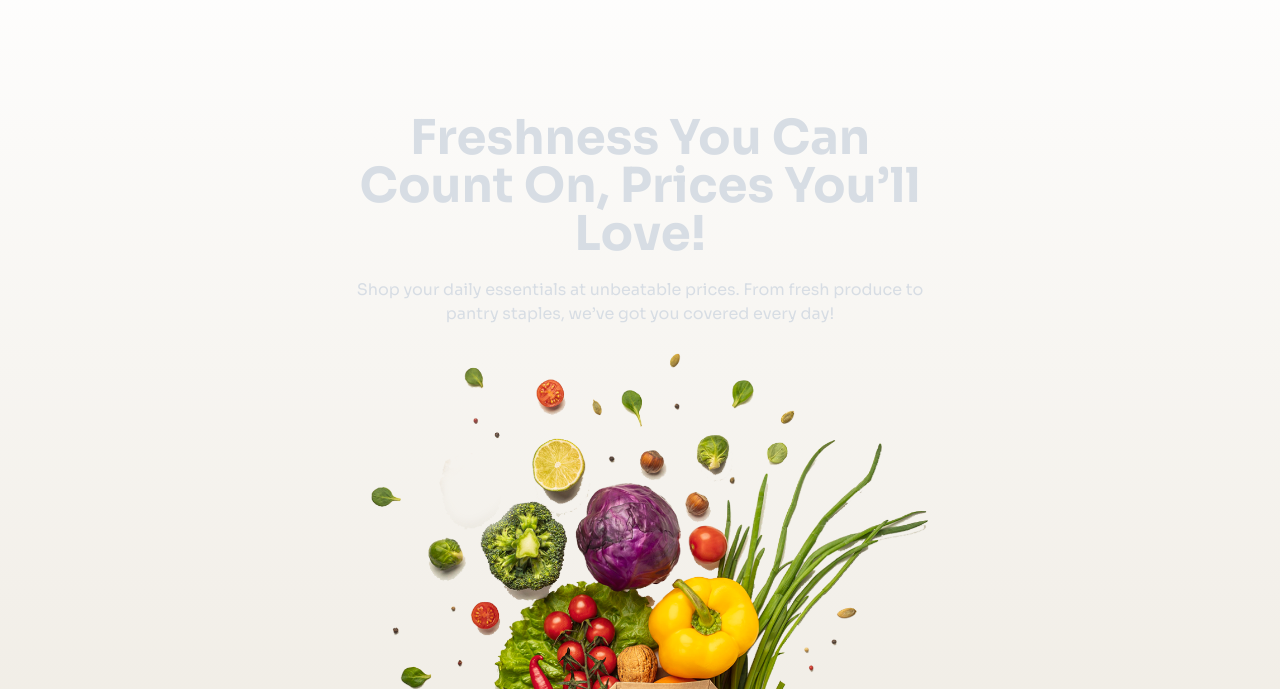
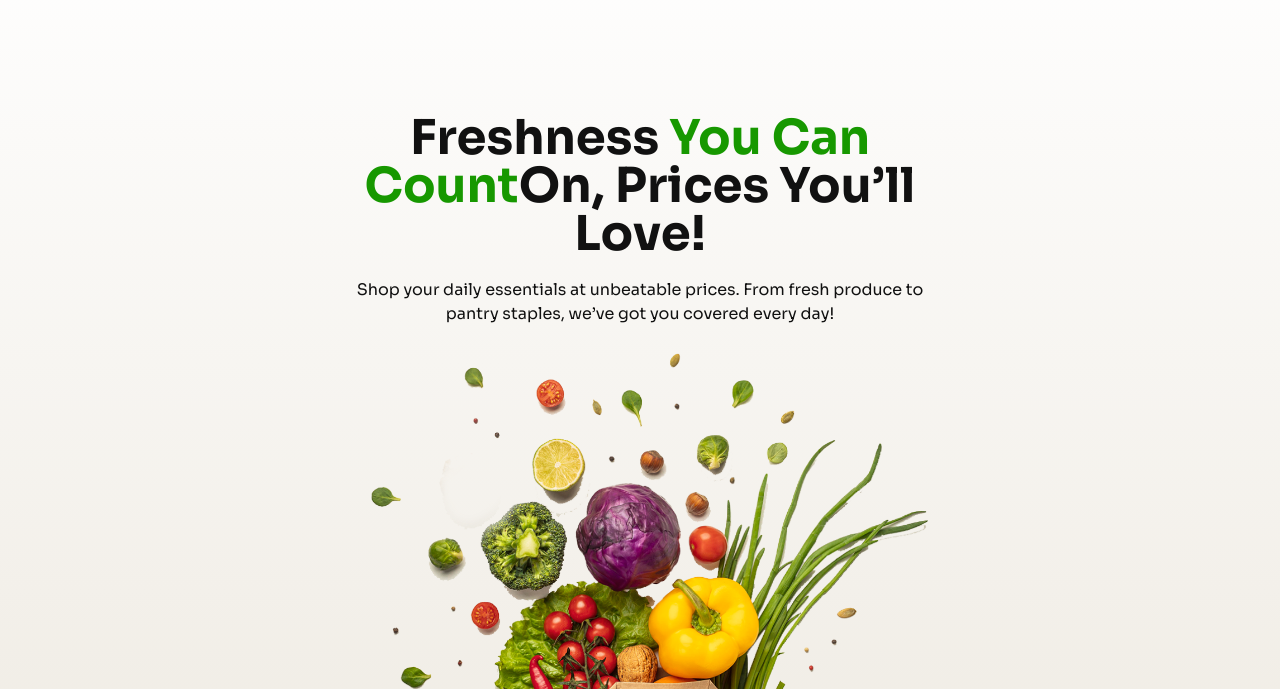
Before and after one commit to arifahmedbd/assignment3, a plain HTML site: page index.html in a window 1280 px wide. Shown: the part 111-800 px from the top of the page. Drawn offline with nearby package versions, Linux system fonts and the light colour scheme.

Commit message:
edited hero section

```diff
--- a/index.html
+++ b/index.html
@@ -81,9 +81,9 @@
         <div class="hero">
             <div class="hero-content text-neutral-content text-center">
                 <div class="max-w-xl">
-                    <h1 class="mb-5 text-5xl font-bold">Freshness You Can <br>
-                        Count On, Prices You’ll Love!</h1>
-                    <p class="mb-5">
+                    <h1 class="mb-5 text-5xl font-bold"><span class="text-[#111111]">Freshness</span> <span class="text-[#179800]">You Can <br>
+                        Count</span><span class="text-[#111111]">On, Prices You’ll Love!</span></h1>
+                    <p class="mb-5 text-[#111111]">
                         Shop your daily essentials at unbeatable prices. From fresh produce to pantry staples, we’ve got
                         you covered every day!
                     </p>
```
